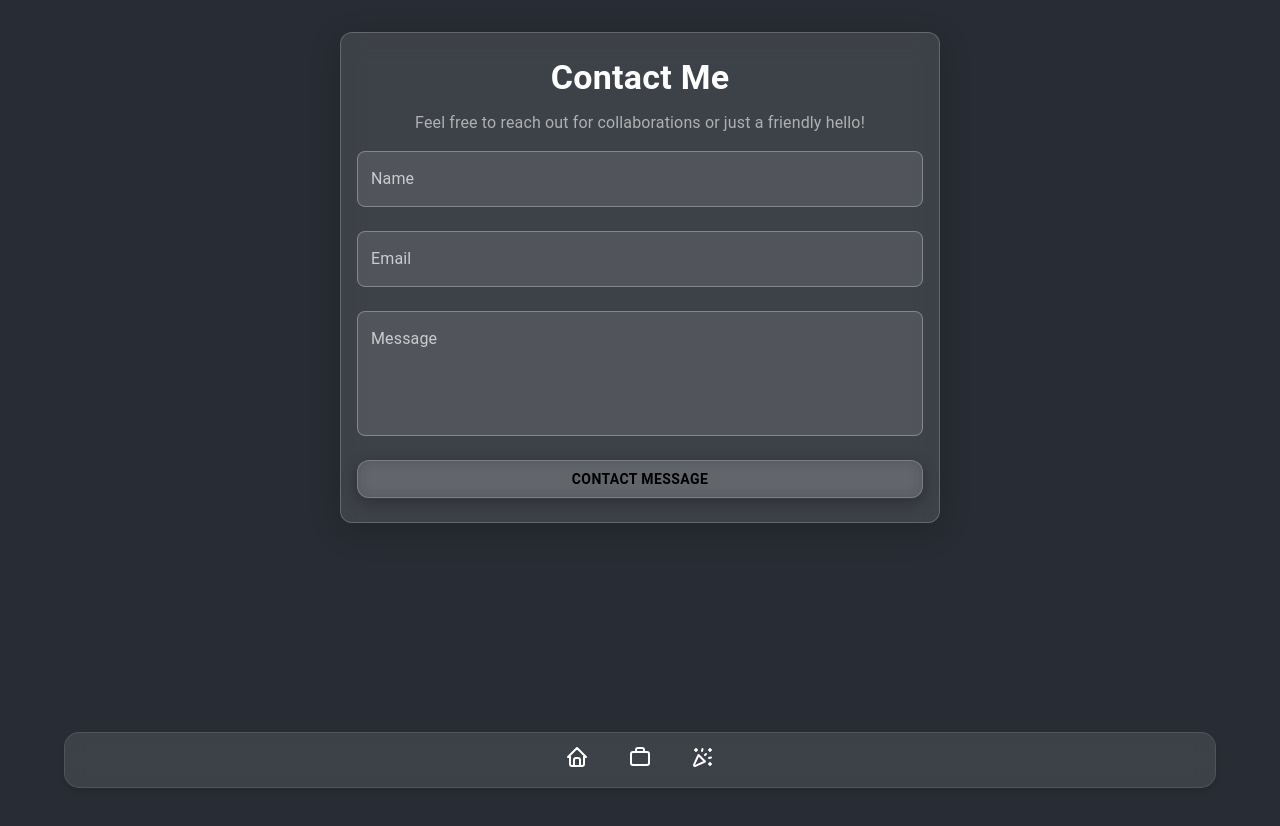
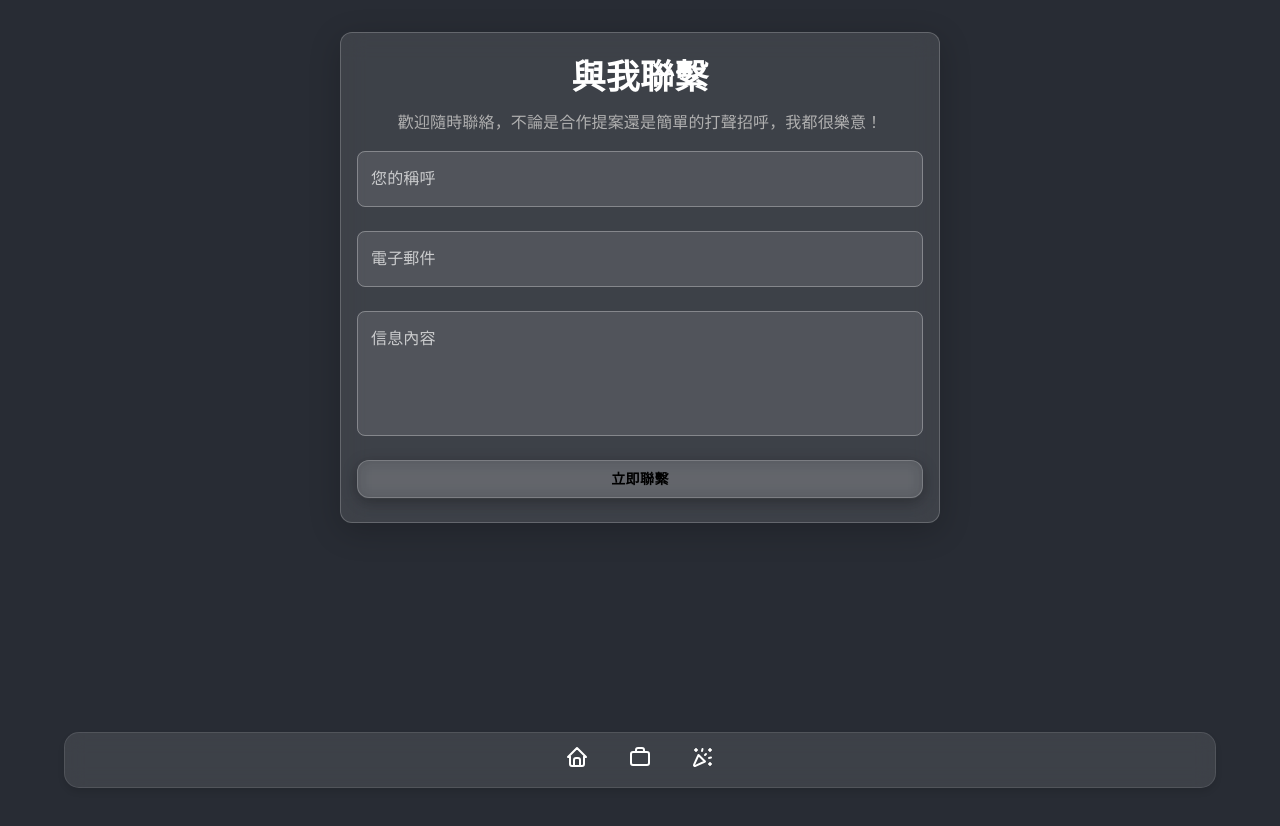
Before and after one commit to zii144/zii-website, a React (Create React App) app: page /contactMe in a window 1280 px wide. Shown: the top 826 px of the page. Built offline with nearby package versions, Linux system fonts and the light colour scheme; a web font is replaced by a local one.

Commit message:
Added translation for Contact Me page. (TC and ENG)

```diff
--- a/src/components/ContactMe.js
+++ b/src/components/ContactMe.js
@@ -1,6 +1,7 @@
 import React from "react";
 import { Box, TextField, Button, Typography, Container } from "@mui/material";
 import theme from "./colorTheme";
+import i18next from "i18next";
 
 const ContactMe = () => {
   const handleSubmit = (e) => {
@@ -36,7 +37,7 @@ const ContactMe = () => {
           fontWeight: "bold",
         }}
       >
-        Contact Me
+        {i18next.t("buttons.contact_me")}
       </Typography>
       <Typography
         variant="body1"
@@ -44,7 +45,7 @@ const ContactMe = () => {
         gutterBottom
         sx={{ color: "#b0b0b0" }}
       >
-        Feel free to reach out for collaborations or just a friendly hello!
+        {i18next.t("contact.welcome_sentence")}
       </Typography>
       <Box
         component="form"
@@ -57,7 +58,7 @@ const ContactMe = () => {
         }}
       >
         <TextField
-          label="Name"
+          label={i18next.t("contact.name")}
           variant="outlined"
           fullWidth
           InputProps={{
@@ -93,7 +94,7 @@ const ContactMe = () => {
           }}
         />
         <TextField
-          label="Email"
+          label={i18next.t("contact.email")}
           type="email"
           variant="outlined"
           fullWidth
@@ -130,7 +131,7 @@ const ContactMe = () => {
           }}
         />
         <TextField
-          label="Message"
+          label={i18next.t("contact.message")}
           multiline
           rows={4}
           variant="outlined"
@@ -195,7 +196,7 @@ const ContactMe = () => {
             },
           }}
         >
-          Contact Message
+          {i18next.t("buttons.send_contact")}
         </Button>
       </Box>
     </Container>
--- a/src/components/ZModal.js
+++ b/src/components/ZModal.js
@@ -1,6 +1,6 @@
-import React from 'react';
-import { useSpring, animated, useSpringRef, useChain } from '@react-spring/web';
-import styles from '../style.modal.module.css';
+import React from "react";
+import { useSpring, animated, useSpringRef, useChain } from "@react-spring/web";
+import styles from "../style.modal.module.css";
 
 function Modal({ isOpen, onClose, cardData }) {
   // Fade-in and scale-up animation for modal entrance
@@ -8,7 +8,7 @@ function Modal({ isOpen, onClose, cardData }) {
   const fadeIn = useSpring({
     ref: fadeInRef,
     opacity: isOpen ? 1 : 0,
-    transform: isOpen ? 'scale(1)' : 'scale(0.85)',
+    transform: isOpen ? "scale(1)" : "scale(0.85)",
     config: { tension: 180, friction: 200, duration: 450 },
   });
 
@@ -23,7 +23,10 @@ function Modal({ isOpen, onClose, cardData }) {
   });
 
   // Chain animations: show fade-in first, then pulse
-  useChain(isOpen ? [fadeInRef, pulseRef] : [pulseRef, fadeInRef], [0, isOpen ? 0.3 : 0]);
+  useChain(isOpen ? [fadeInRef, pulseRef] : [pulseRef, fadeInRef], [
+    0,
+    isOpen ? 0.3 : 0,
+  ]);
 
   if (!isOpen) return null;
 
@@ -31,13 +34,25 @@ function Modal({ isOpen, onClose, cardData }) {
     <div className={styles.modalOverlay} onClick={onClose}>
       <animated.div
         className={styles.modalContent}
-        style={{ ...fadeIn, transform: fadeIn.transform.to(t => `${t} ${pulse.scale}`) }}
+        style={{
+          ...fadeIn,
+          transform: fadeIn.transform.to((t) => `${t} ${pulse.scale}`),
+        }}
         onClick={(e) => e.stopPropagation()}
       >
         <h2 className={styles.modalTitle}>{cardData.title}</h2>
-        <img src={'https://i2.wp.com/www.wendyzhou.se/blog/wp-content/uploads/2019/08/uixninja.png?fit=1600%2C1200&ssl=1'} alt="Card" className={styles.modalImage} style={pulse} />
+        <img
+          src={
+            "https://i2.wp.com/www.wendyzhou.se/blog/wp-content/uploads/2019/08/uixninja.png?fit=1600%2C1200&ssl=1"
+          }
+          alt="Card"
+          className={styles.modalImage}
+          style={pulse}
+        />
         <p className={styles.modalDescription}>{cardData.description}</p>
-        <button onClick={onClose} className={styles.closeButton}>關閉</button>
+        <button onClick={onClose} className={styles.closeButton}>
+          關閉
+        </button>
       </animated.div>
     </div>
   );
--- a/src/locales/en/translation.json
+++ b/src/locales/en/translation.json
@@ -9,7 +9,8 @@
     "switch_to_english": "Switch to English",
     "switch_to_chinese": "Switch to Traditional Chinese",
     "explore_skills": "Explore My Skills",
-    "contact_me": "Get in Touch"
+    "contact_me": "Get in Touch",
+    "send_contact": "Send"
   },
   "skills": {
     "categories": {
@@ -91,6 +92,12 @@
       }
     }
   },
+  "contact":{
+    "welcome_sentence": "Feel free to reach out for collaborations or just a friendly hello!",
+    "name": "Name",
+    "email": "Email",
+    "message": "Message"
+  },
   "footer": {
     "copyright": "© 2024 Zii Website. All rights reserved."
   }
--- a/src/locales/zh/translation.json
+++ b/src/locales/zh/translation.json
@@ -9,7 +9,8 @@
     "switch_to_english": "切換到英文",
     "switch_to_chinese": "切換到繁體中文",
     "explore_skills": "探索我的技能",
-    "contact_me": "與我聯繫"
+    "contact_me": "與我聯繫",
+    "send_contact": "立即聯繫"
   },
   "skills": {
     "categories": {
@@ -91,6 +92,12 @@
       }
     }
   },
+  "contact":{
+    "welcome_sentence": "歡迎隨時聯絡，不論是合作提案還是簡單的打聲招呼，我都很樂意！",
+    "name": "您的稱呼",
+    "email": "電子郵件",
+    "message": "信息內容"
+  },
   "footer": {
     "copyright": "© 2024 Zii 網站。保留所有權利。"
   }
--- a/src/style.modal.module.css
+++ b/src/style.modal.module.css
@@ -9,7 +9,6 @@
   padding: 0 15px;
   align-items: center;
   justify-content: center;
-  z-index: 1000;
 }
 
 .modalContent {
```
